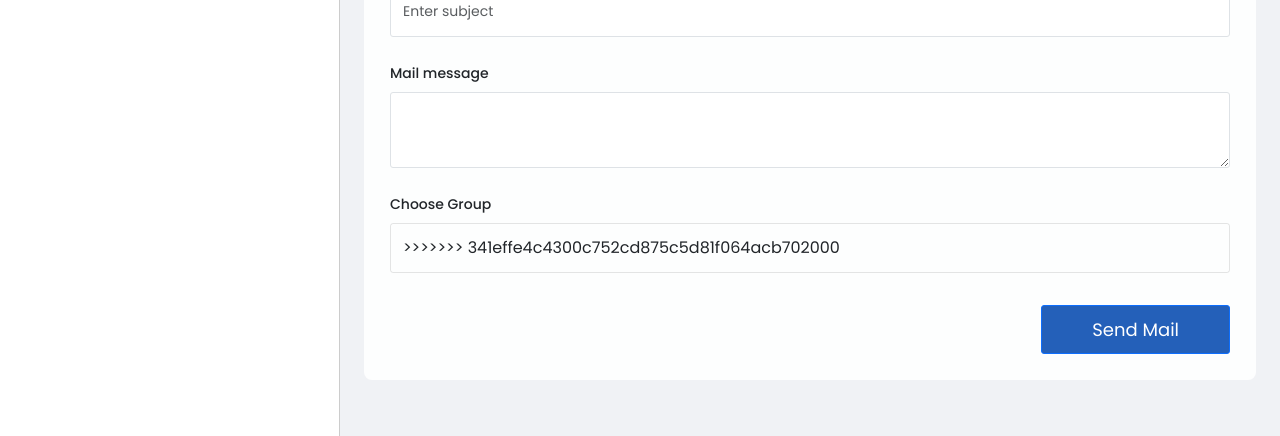
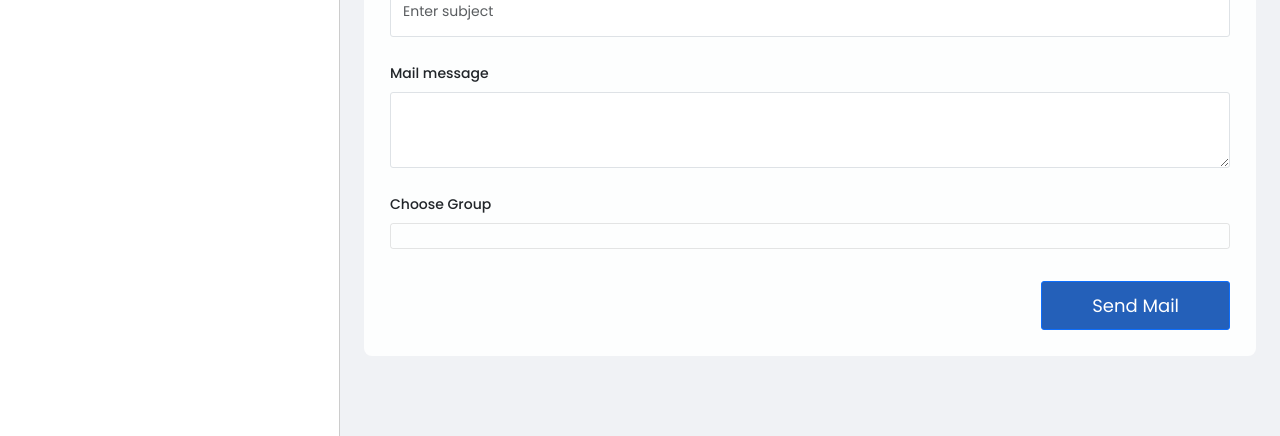
Before and after one commit to sheetal369/Bulk-Mail, a Django app: template templates/index.html in a window 1280 px wide. Shown: the part 364-800 px from the top of the page. Run offline with Django 4.2, Linux system fonts and the light colour scheme; the template is opened without the code that fills it, so the values that code supplies are empty; some libraries are stand-ins or nearby versions.

Commit message:
Resolve merge conflict

```diff
--- a/templates/index.html
+++ b/templates/index.html
@@ -38,21 +38,15 @@
       <div class="row mb-2">
           <div class="mb-3 col-md-12">
               <label for="" class="form-label cm">Choose Group</label>
-
               <div class="checkbox-group">
                 {% for group in groups %}
-                 <div class="form-check">
+                <div class="form-check">
                   <input class="form-check-input" type="checkbox" name="group" value={{ group.id }} id=flexCheckChecked>
                   <label class="form-check-label">
                     {{ group.name }}
                   </label>
-<<<<<<< HEAD
-                </div>
-=======
                 </div>
                 {% endfor %}
-
->>>>>>> 341effe4c4300c752cd875c5d81f064acb702000
               </div>
           </div>
       </div>
```
